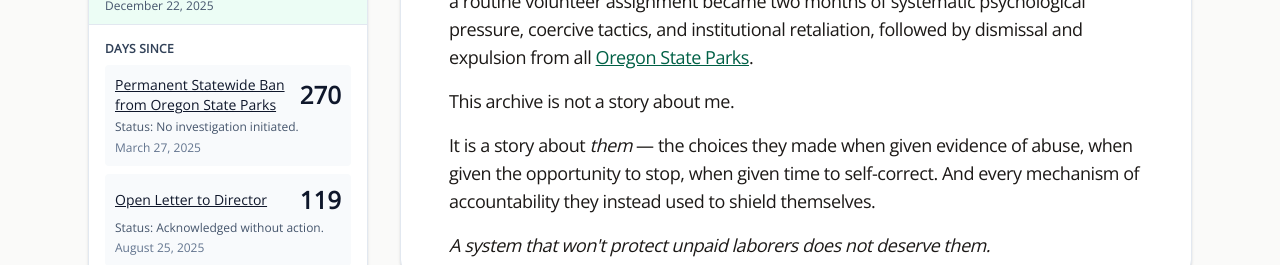
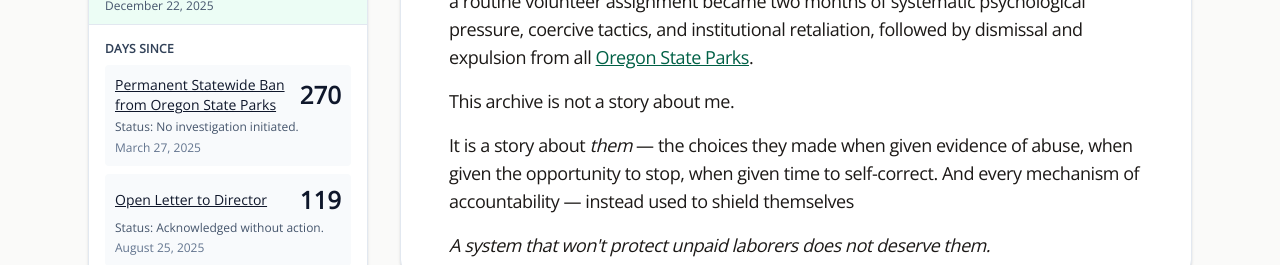
Before and after one commit to rswfire/rswfire.oprd, a Next.js app: page / in a window 1280 px wide. Shown: the part 920-1185 px from the top of the page. Built offline with nearby package versions, Linux system fonts and the light colour scheme.

Commit message:
Updated Index.tsx

```diff
--- a/app/(archive)/page.tsx
+++ b/app/(archive)/page.tsx
@@ -35,7 +35,7 @@ export default function OverviewPage() {
                 <div className="mx-8 text-base sm:text-lg tracking-tight space-y-4">
                     <div>In early 2025, I served as an unpaid volunteer at <Link href="https://stateparks.oregon.gov/index.cfm?do=park.profile&parkId=95" target="_blank" className="underline text-emerald-800 hover:text-emerald-600">Honeyman State Park</Link>. What began as a routine volunteer assignment became two months of systematic psychological pressure, coercive tactics, and institutional retaliation, followed by dismissal and expulsion from all <Link href="https://www.oregon.gov/oprd/AO/Pages/AU-about.aspx" target="_blank" className="underline text-emerald-800 hover:text-emerald-600">Oregon State Parks</Link>.</div>
                     <div>This archive is not a story about me.</div>
-                    <div>It is a story about <em>them</em> &mdash; the choices they made when given evidence of abuse, when given the opportunity to stop, when given time to self-correct. And every mechanism of accountability they instead used to shield themselves.</div>
+                    <div>It is a story about <em>them</em> &mdash; the choices they made when given evidence of abuse, when given the opportunity to stop, when given time to self-correct. And every mechanism of accountability &mdash; instead used to shield themselves</div>
                     <div className="italic">A system that won't protect unpaid laborers does not deserve them.</div>
                 </div>
 
```
